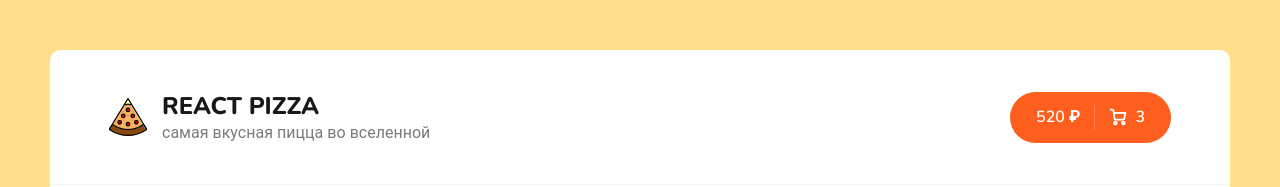
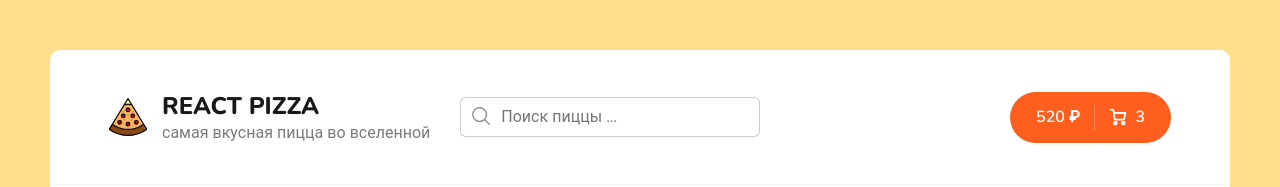
Before and after one commit to alpetrushkin/react-pizza-v2-remastered, a React (Create React App) app: page / in a window 1280 px wide. Shown: the top 187 px of the page. Built offline with nearby package versions, Linux system fonts and the light colour scheme; no server answers.

Commit message:
10(поиск пицц)

```diff
--- a/src/App.js
+++ b/src/App.js
@@ -7,13 +7,14 @@ import {Routes, Route} from "react-router-dom";
 import {Cart} from "./components/Pages/Cart";
 
 function App() {
+   const [searchActive, setSearchActive] = React.useState('');
 
    return (
       <div className="wrapper">
-         <Header/>
+         <Header searchActive={searchActive} setSearchActive={setSearchActive}/>
          <div className="content">
             <Routes>
-               <Route path={'/'} element={<Home/>}/>
+               <Route path={'/'} element={<Home searchActive={searchActive}/>}/>
                <Route path={'/cart/'} element={<Cart/>}/>
                <Route path={'*'} element={<NotFound/>}/>
             </Routes>
--- a/src/components/Pages/Home.jsx
+++ b/src/components/Pages/Home.jsx
@@ -4,7 +4,7 @@ import {Sort} from "../sort/Sort";
 import {Skeleton} from "../pizzaBlock/Skeleton";
 import {PizzaBlock} from "../pizzaBlock/PizzaBlock";
 
-export const Home = () => {
+export const Home = ({ searchActive }) => {
    const [pizzas, setPizzas] = React.useState([]);
    const [isLoading, setIsLoading] = React.useState(true);
    const [categoriesID, setCategoriesID] = React.useState(0);
@@ -16,15 +16,19 @@ export const Home = () => {
       const order = sortType.sortProperty.includes('-') ? 'asc' : 'desc';
       const sortBy = sortType.sortProperty.replace('-', '');
       const category = categoriesID > 0 ? `category=${categoriesID}` : '';
+      const search = searchActive ? `&search=${searchActive}` : '';
 
-      fetch(`https://640aa2a181d8a32198ccd7e2.mockapi.io/pizzas?${category}&sortBy=${sortBy}&order=${order}`)
+      fetch(`https://640aa2a181d8a32198ccd7e2.mockapi.io/pizzas?${category}&sortBy=${sortBy}&order=${order}${search}`)
          .then((res) => res.json())
          .then((arr) => {
             setPizzas(arr);
             setIsLoading(false);
          });
       window.scrollTo(0, 0);
-   }, [categoriesID, sortType]);
+   }, [categoriesID, sortType, searchActive]);
+
+   const items = pizzas.map((pizzas, i) => <PizzaBlock key={i} {...pizzas} />);
+   const skeletons = [...new Array(6)].map((_, index) => <Skeleton key={index}/>);
 
    return (
       <div className="container">
@@ -34,12 +38,7 @@ export const Home = () => {
          </div>
          <h2 className="content__title">Все пиццы</h2>
          <div className="content__items">
-            {isLoading ? [...new Array(6)].map((_, index) => <Skeleton key={index}/>)
-               : pizzas.map((pizzas, i) => {
-                  return (
-                     <PizzaBlock key={i} {...pizzas} />
-                  )
-               })}
+            {isLoading ? skeletons : items}
          </div>
       </div>
    );
--- a/src/components/header/Header.jsx
+++ b/src/components/header/Header.jsx
@@ -1,9 +1,10 @@
 import React from 'react';
 import logo from '../../assets/img/pizza-logo.svg';
 import {Link} from "react-router-dom";
+import {Search} from "../search/Search";
 
-export const Header = () => {
-  return (
+export const Header = ({ searchActive, setSearchActive }) => {
+   return (
       <div className="header">
          <div className="container">
             <Link to="/">
@@ -15,6 +16,7 @@ export const Header = () => {
                   </div>
                </div>
             </Link>
+            <Search searchActive={searchActive} setSearchActive={setSearchActive}/>
             <div className="header__cart">
                <Link to="/cart" className="button button--cart">
                   <span>520 ₽</span>
--- /dev/null
+++ b/src/components/search/Search.js
@@ -0,0 +1,29 @@
+import React from 'react';
+import styles from './Search.module.scss';
+
+export const Search = ({searchActive, setSearchActive}) => {
+
+   return (
+      <div className={styles.search}>
+         <svg className={styles.searchImg} xmlns="http://www.w3.org/2000/svg" fill="none" viewBox="0 0 24 24"
+              strokeWidth="1.5"
+              stroke="currentColor">
+            <path strokeLinecap="round" strokeLinejoin="round"
+                  d="M21 21l-5.197-5.197m0 0A7.5 7.5 0 105.196 5.196a7.5 7.5 0 0010.607 10.607z"/>
+         </svg>
+         <input value={searchActive}
+                className={styles.input}
+                onChange={event => setSearchActive(event.currentTarget.value)}
+                placeholder={'Поиск пиццы ...'}
+         />
+         {searchActive && (
+            <svg className={styles.remove} onClick={() => setSearchActive('')} xmlns="http://www.w3.org/2000/svg"
+                  fill="none" viewBox="0 0 24 24"
+                  strokeWidth="1.5"
+                  stroke="currentColor">
+               <path strokeLinecap="round" strokeLinejoin="round" d="M6 18L18 6M6 6l12 12"/>
+            </svg>
+         )}
+      </div>
+   );
+};
--- /dev/null
+++ b/src/components/search/Search.module.scss
@@ -0,0 +1,35 @@
+.search {
+   margin-right: auto;
+   position: relative;
+
+   .searchImg {
+      width: 22px;
+      height: 22px;
+      opacity: 0.5;
+      position: absolute;
+      top: 8px;
+      left: 10px;
+   }
+
+   .input {
+      width: 300px;
+      padding: 8px 25px 8px 40px;
+      border-radius: 6px;
+      border: 1px solid rgba(0, 0, 0, 0.2);
+      font-size: 16px;
+
+      &:focus {
+         border: 1px solid rgba(0, 0, 0, 0.4);
+      }
+   }
+
+   .remove {
+      position: absolute;
+      top: 8px;
+      right: 10px;
+      width: 22px;
+      height: 22px;
+      opacity: 0.8;
+      cursor: pointer;
+   }
+}
--- a/src/scss/components/_header.scss
+++ b/src/scss/components/_header.scss
@@ -20,6 +20,7 @@
 
   &__logo {
     display: flex;
+    margin-right: 30px;
 
     img {
       margin-right: 15px;
```
Also changed, not shown: 1 other file (tests, documents, lock files or other folders).
